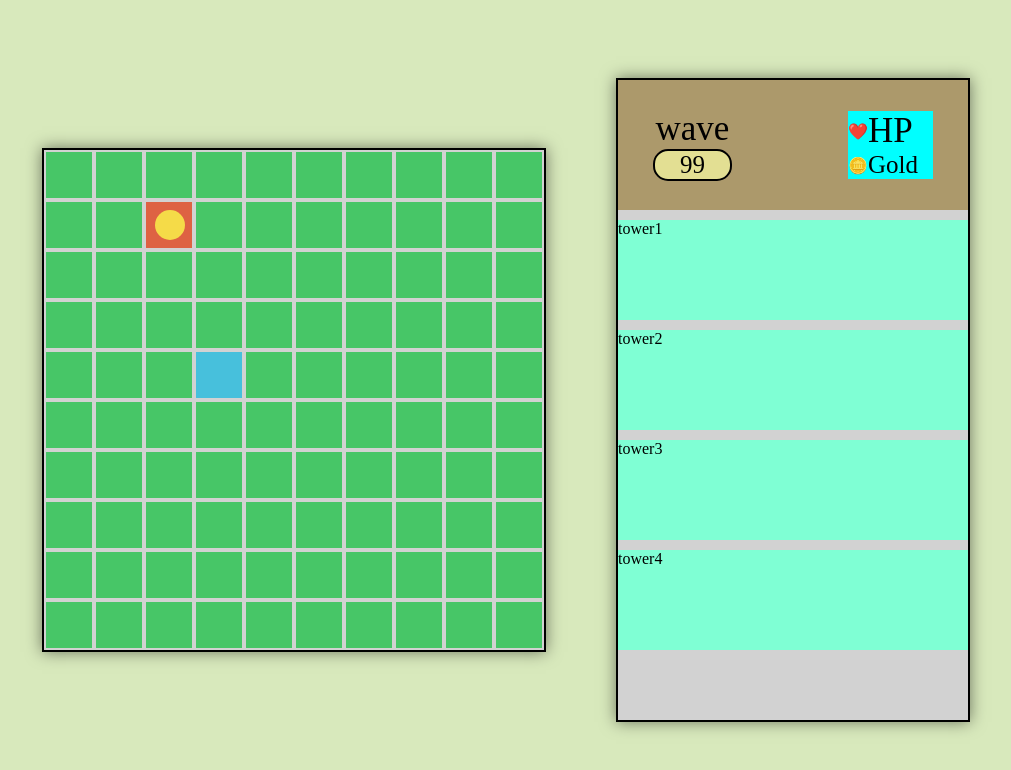
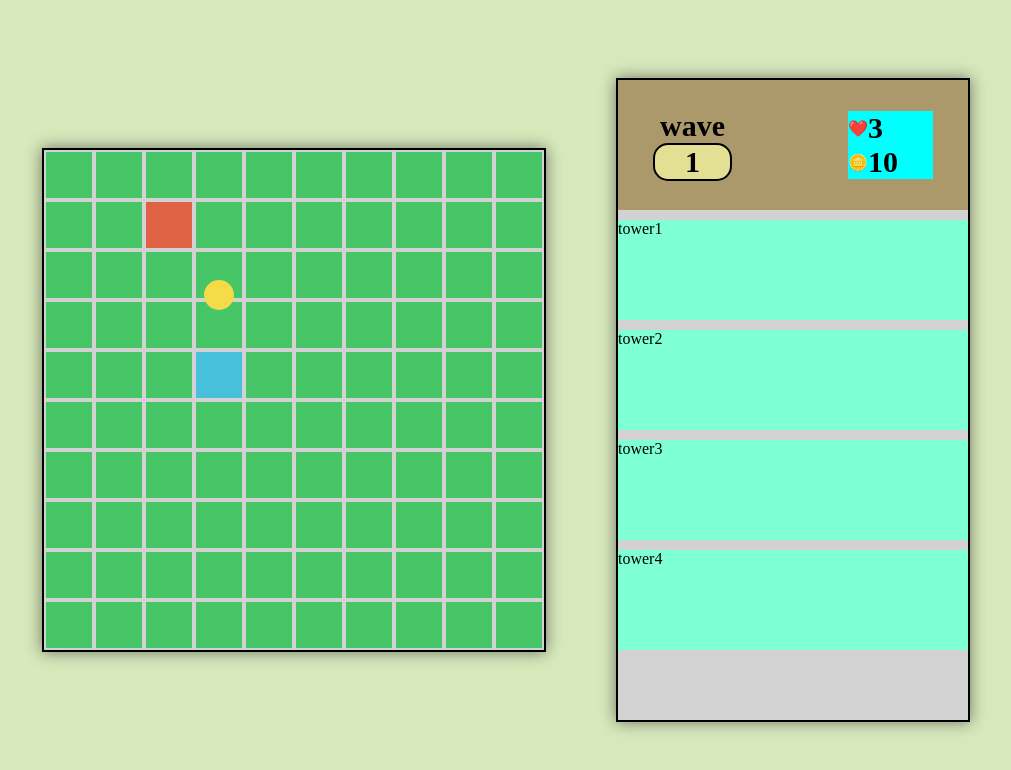
Before and after one commit to AkuValen/Wave-Defense-Lite, a plain HTML site: page index.html in a window 1280 px wide. Shown: the whole page, without its empty margins (134-1145 px from the left). Drawn offline with Linux system fonts and the light colour scheme.

Commit message:
fix: Musuh dapat beragam seiringnya wave berjalan

```diff
--- a/css/style.css
+++ b/css/style.css
@@ -40,6 +40,9 @@ canvas {
   display: flex;
   align-items: center;
 }
+.status-area h1 {
+  font-size: 30px;
+}
 
 .wave-area {
   margin-left: 35px;
@@ -47,9 +50,6 @@ canvas {
   display: flex;
   flex-direction: column;
   /* background-color: aqua; */
-}
-.wave {
-  font-size: 35px;
 }
 .wave-counter {
   font-size: 25px;
@@ -73,12 +73,6 @@ canvas {
 .resource-area div {
   width: 85px;
 }
-.hp {
-  font-size: 35px;
-}
-.gold {
-  font-size: 25px;
-}
 
 .control-area ul {
   list-style: none;
--- a/index.html
+++ b/index.html
@@ -11,12 +11,16 @@
     <div class="sidebar">
       <div class="status-area">
         <div class="wave-area">
-          <span class="wave">wave</span>
-          <span class="wave-counter">99</span>
+          <span class="wave"><h1>wave</h1></span>
+          <span class="wave-counter"><h1 id="wave">99</h1></span>
         </div>
         <div class="resource-area">
-          <div>❤️<span class="hp">HP</span></div>
-          <div>🪙<span class="gold">Gold</span></div>
+          <div>
+            ❤️<span class="hp"><h1 id="heart"></h1></span>
+          </div>
+          <div>
+            🪙<span class="gold"><h1 id="gold">Gold</h1></span>
+          </div>
         </div>
       </div>
       <div class="control-area">
--- a/src/core/display.js
+++ b/src/core/display.js
@@ -1,7 +1,15 @@
-// setCanvasArea();
-// window.addEventListener("resize", setCanvasArea);
+const waveUi = document.getElementById("wave");
+const heartUi = document.getElementById("heart");
+const goldUi = document.getElementById("gold");
 
-// function setCanvasArea() {
-//   80% dari lebar device
-//   let maxWidth = window.innerWidth * 0.8;
-// }
+export function printUi(game) {
+  if (waveUi) {
+    wave.textContent = game.level.wave;
+  }
+  if (heartUi) {
+    heartUi.textContent = game.player.heart;
+  }
+  if (goldUi) {
+    goldUi.textContent = game.player.gold;
+  }
+}
--- a/src/core/enemyManager.js
+++ b/src/core/enemyManager.js
@@ -12,17 +12,6 @@ export function renderEnemy(game, ctx) {
 
     ctx.fill();
   });
-}
-
-export function spawnEnemy(game) {
-  const activeEnemies = game.activeEnemies;
-
-  const randI = Math.floor(Math.random() * enemyData.length);
-  const randEnemy = enemyData[randI];
-
-  const spawnpoint = game.mapData.spawnpoint;
-
-  game.activeEnemies.push(new Enemy(game, randEnemy, spawnpoint));
 }
 
 function findNextNode(game, enemy) {
@@ -62,13 +51,48 @@ function findNextNode(game, enemy) {
 
   const nextNode = nNode[Math.floor(Math.random() * nNode.length)];
 
-  // enemy.setNextNode(nextNode);
   enemy.nextNode = nextNode;
 }
 
+let spawnCooldown;
+let spawnRateEnemy;
+
+export function spawnEnemy(game) {
+  const activeEnemies = game.activeEnemies;
+
+  const randIndex = Math.floor(Math.random());
+
+  let i = 0;
+
+  const spawnRateValue = Object.values(spawnRateEnemy);
+  for (const rate of spawnRateValue) {
+    if (randIndex <= rate) break;
+
+    i++;
+  }
+
+  const spawnpoint = game.mapData.spawnpoint;
+
+  const newEnemyData = enemyData[i];
+
+  activeEnemies.push(new Enemy(game, newEnemyData, spawnpoint));
+}
+
 export function updateEnemy(game) {
-  const activeEnemies = game.activeEnemies;
+  let activeEnemies = game.activeEnemies;
   const basepoint = game.mapData.basepoint;
+
+  if (game.time.tick) {
+    spawnCooldown--;
+
+    if (spawnCooldown <= 0) {
+      spawnEnemy(game);
+      console.log("Spawn lalu cooldown");
+      spawnCooldown = game.level.spawnInterval;
+    }
+  }
+
+  // if (activeEnemies.length <= 0) return;
 
   activeEnemies.forEach((enemy) => {
     if (!enemy.nextNode) {
@@ -82,5 +106,23 @@ export function updateEnemy(game) {
     }
   });
 
-  game.activeEnemies = game.activeEnemies.filter((enemy) => enemy.hp > 0);
+  game.activeEnemies = activeEnemies.filter((enemy) => enemy.hp > 0);
 }
+
+export function setEnemy(game) {
+  spawnCooldown = 3;
+
+  let totalRate = 0;
+  Object.values(game.level.spawnRateVariant).forEach((value) => {
+    totalRate += value;
+  });
+
+  spawnRateEnemy = {
+    weakling: game.level.spawnRateVariant.weakling / totalRate,
+    roamer: game.level.spawnRateVariant.roamer / totalRate,
+    swift: game.level.spawnRateVariant.swift / totalRate,
+    tank: game.level.spawnRateVariant.tank / totalRate,
+  };
+
+  console.log("Spawnrate: ", spawnRateEnemy);
+}
--- a/src/core/towerManager.js
+++ b/src/core/towerManager.js
@@ -37,8 +37,7 @@ function updateBullet(game, tower) {
       return getDistance(enemy, bullet) < getDistance(closest, bullet) ? enemy : closest;
     });
 
-    const isCollision =
-      getDistance(closestEnemy, bullet) <= closestEnemy.size / 2 + bullet.size / 2;
+    const isCollision = getDistance(closestEnemy, bullet) <= closestEnemy.size + bullet.size / 2;
 
     if (isCollision) {
       closestEnemy.takeDamage(bullet);
--- a/src/entities/bullet.js
+++ b/src/entities/bullet.js
@@ -2,8 +2,6 @@ export class Bullet {
   constructor(data) {
     // this.damage = data.atk;
     this.damage = 100;
-
-    console.log("Bullet: ", data);
 
     this.pivotX = data.pivotX;
     this.pivotY = data.pivotY;
--- a/src/entities/enemy.js
+++ b/src/entities/enemy.js
@@ -19,9 +19,6 @@ export class Enemy {
   }
 
   move() {
-    // const targetPivotX = this.nextNode.column * nodeSize - nodeSize / 2;
-    // const targetPivotY = this.nextNode.row * nodeSize - nodeSize / 2;
-
     const deltaX = Math.abs(this.nextNode.pivotX - this.pivotX);
     const deltaY = Math.abs(this.nextNode.pivotY - this.pivotY);
 
--- a/src/entities/tower.js
+++ b/src/entities/tower.js
@@ -37,7 +37,7 @@ export class Tower {
       }),
     );
 
-    this.cooldown -= this.firerate;
+    this.cooldown += this.firerate;
 
     if (this.game.time.tick) console.log(this.bullets);
   }
--- a/src/main.js
+++ b/src/main.js
@@ -2,7 +2,7 @@ import { configGameData } from "./core/assets.js";
 import { InputHandler } from "./core/input.js";
 
 import { newMap, renderMap, updateMapScore } from "./map/map.js";
-import { updateEnemy, renderEnemy, spawnEnemy } from "./core/enemyManager.js";
+import { updateEnemy, renderEnemy, spawnEnemy, setEnemy } from "./core/enemyManager.js";
 import {
   buildTower,
   selectTower,
@@ -10,6 +10,8 @@ import {
   updateTower,
   renderTower,
 } from "./core/towerManager.js";
+
+import { printUi } from "./core/display.js";
 
 class Game {
   constructor() {
@@ -26,8 +28,22 @@ class Game {
     this.mapGrid = [];
 
     this.player = {
-      heart: 0,
+      heart: 3,
       gold: 10,
+    };
+
+    this.level = {
+      spawnRateVariant: {
+        weakling: 1,
+        roamer: 0,
+        swift: 0,
+        tank: 0,
+      },
+      spawnInterval: 5,
+      maxSpawn: 3,
+      spawnCount: 0,
+      wave: 0,
+      waveCleared: true,
     };
 
     this.time = {
@@ -36,7 +52,6 @@ class Game {
       lasttime: 0,
       accumulator: 0,
     };
-    this.waveCounter = 0;
 
     this.activeEnemies = [];
     this.activeTowers = [];
@@ -111,6 +126,8 @@ class Game {
   }
 
   render() {
+    printUi(this);
+
     const ctx = this.canvas.getContext("2d");
     ctx.clearRect(0, 0, this.canvas.width, this.canvas.height);
 
@@ -125,15 +142,29 @@ class Game {
     updateTower(this);
   }
 
+  setLevel() {
+    this.level.waveCleared = false;
+
+    this.level.wave++;
+    this.level.spawnCount = 0;
+  }
+
   loop(timestamp) {
     this.timeCounter(timestamp);
 
-    if (this.frameCounter % 180 == 0) {
-      spawnEnemy(this);
+    if (this.level.waveCleared) {
+      this.setLevel();
+      setEnemy(this);
     }
 
     this.update();
     this.render();
+
+    if (this.activeEnemies.length <= 0 && this.level.spawnCount == this.level.maxSpawn) {
+      this.level.waveCleared = true;
+
+      this.player.gold = this.level.maxSpawn * 2 + this.level.wave;
+    }
 
     if (!this.input.isFocus) {
       cancelAnimationFrame(this.loopId);
@@ -146,10 +177,6 @@ class Game {
     const ctx = this.canvas.getContext("2d");
     newMap(this, ctx);
 
-    setTimeout(() => {
-      spawnEnemy(this);
-    }, 5000);
-
     this.loopId = requestAnimationFrame((timestamp) => this.loop(timestamp));
   }
 }
```
